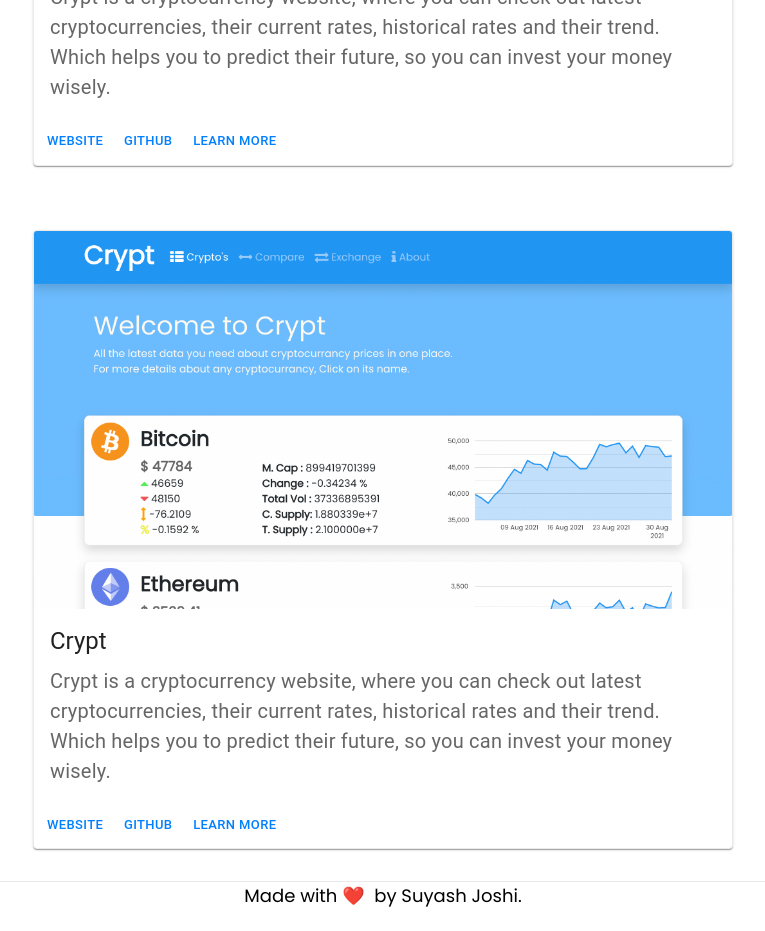
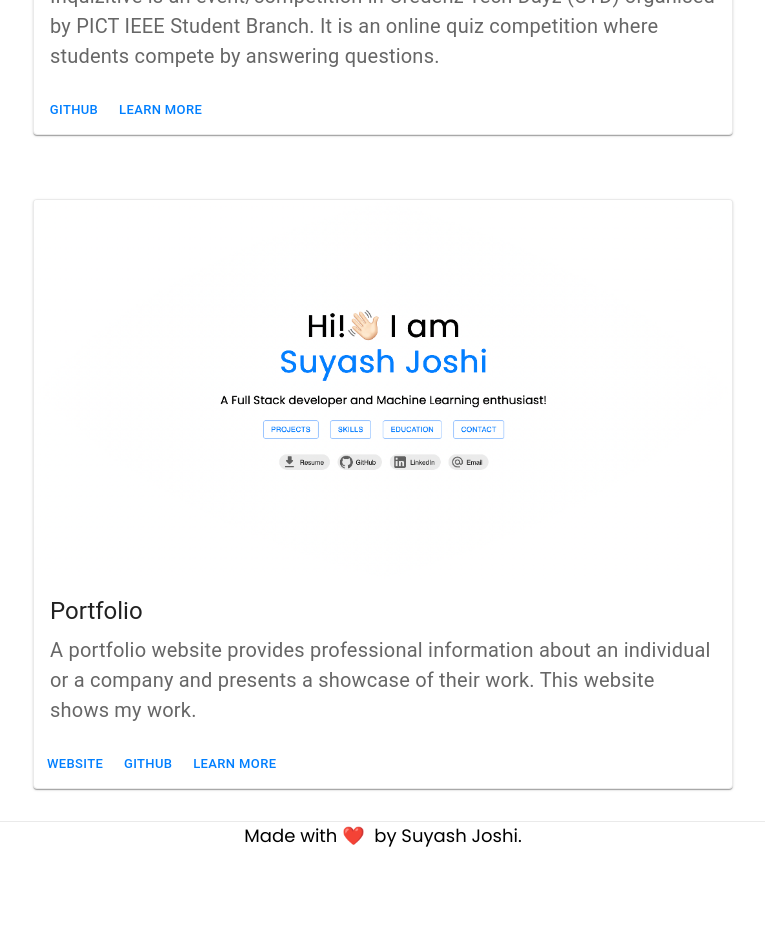
Before and after one commit to SuyashJoshi179/suyashjoshi179.github.io, a Next.js app: page /projects in a window 1280 px wide. Shown: the part 1260-2191 px from the top of the page, without its empty margins (257-1022 px from the left). After the commit the page ends 2131 px from the top, so only its background shows below. Built offline with nearby package versions, Linux system fonts and the light colour scheme.

Commit message:
Projects page done!

```diff
--- a/pages/projects/index.js
+++ b/pages/projects/index.js
@@ -1,33 +1,25 @@
-import { Button, Card, Chip, Stack, ThemeProvider, CardMedia, Typography, CardContent, CardActions, Container, makeStyles, Box } from '@material-ui/core';
+import { Box, Button, Card, CardActions, CardContent, CardMedia, Stack, ThemeProvider, Typography } from '@material-ui/core';
+import AccountTreeIcon from '@mui/icons-material/AccountTree';
+import CloseIcon from '@mui/icons-material/Close';
+import ContactPageIcon from '@mui/icons-material/ContactPage';
+import FunctionsIcon from '@mui/icons-material/Functions';
+import HomeIcon from '@mui/icons-material/Home';
+import LocalLibraryIcon from '@mui/icons-material/LocalLibrary';
+import MenuOpenIcon from '@mui/icons-material/MenuOpen';
 import SpeedDial from '@mui/material/SpeedDial';
+import SpeedDialAction from '@mui/material/SpeedDialAction';
 import SpeedDialIcon from '@mui/material/SpeedDialIcon';
-import SpeedDialAction from '@mui/material/SpeedDialAction';
-import HomeIcon from '@mui/icons-material/Home';
-import AccountTreeIcon from '@mui/icons-material/AccountTree';
-import LocalLibraryIcon from '@mui/icons-material/LocalLibrary';
-import FunctionsIcon from '@mui/icons-material/Functions';
-import ContactPageIcon from '@mui/icons-material/ContactPage';
-import MenuOpenIcon from '@mui/icons-material/MenuOpen';
-import CloseIcon from '@mui/icons-material/Close';
 import Head from 'next/head';
-import { useRouter } from 'next/router';
 import { theme, urls } from '../../public/toggles';
 import styles from '../../styles/Projects.module.css';
 
 export default function Home() {
-    const router = useRouter()
-    const handleClick = (href) => {
-        router.push(href, href, {
-            shallow: true,
-        });
-    };
-
     const actions = [
-        { icon: <HomeIcon />, name: 'Home' },
-        { icon: <AccountTreeIcon />, name: 'Projects' },
-        { icon: <FunctionsIcon />, name: 'Skills' },
-        { icon: <LocalLibraryIcon />, name: 'Education' },
-        { icon: <ContactPageIcon />, name: 'Contact' },
+        { icon: <HomeIcon />, name: 'Home', link: '/' },
+        { icon: <AccountTreeIcon />, name: 'Projects', link: '/projects' },
+        { icon: <FunctionsIcon />, name: 'Skills', link: '/skills' },
+        { icon: <LocalLibraryIcon />, name: 'Education', link: '/education' },
+        { icon: <ContactPageIcon />, name: 'Contact', link: '/contact' },
     ];
 
     return (
@@ -56,6 +48,7 @@
                                     key={action.name}
                                     icon={action.icon}
                                     tooltipTitle={action.name}
+                                    href={action.link}
                                 />
                             ))}
                         </SpeedDial>
@@ -79,51 +72,50 @@
                                 </Typography>
                             </CardContent>
                             <CardActions className={styles.cardcont}>
-                                <Button size="small" onClick={() => handleClick('projects/crypt')}>Website</Button>
-                                <Button size="small" onClick={() => handleClick('projects')}>GitHub</Button>
-                                <Button size="small" onClick={() => handleClick('projects')}>Learn More</Button>
+                                <Button size="small" target="_blank" rel='noreferrer' href={urls.crypt.website} >Website</Button>
+                                <Button size="small" target="_blank" rel='noreferrer' href={urls.crypt.github} >GitHub</Button>
+                                <Button size="small" href='projects/crypt' >Learn More</Button>
                             </CardActions>
                         </Card>
                         <Card sx={{ maxWidth: 700 }} className={styles.card}>
                             <CardMedia
                                 component="img"
                                 width="100%"
-                                image="/Projects/Crypt.png"
-                                alt="Crypt"
+                                image="/Projects/Inquizitive.png"
+                                alt="Inquizitive"
                             />
                             <CardContent className={styles.cardcont}>
                                 <Typography gutterBottom variant="h5" component="div">
-                                    Crypt
+                                    Inquizitive
                                 </Typography>
                                 <Typography variant="body2" color="text.secondary">
-                                    Crypt is a cryptocurrency website, where you can check out latest cryptocurrencies, their current rates, historical rates and their trend. Which helps you to predict their future, so you can invest your money wisely.
+                                    Inquizitive is an event/competition in Credenz Tech Dayz (CTD) organised by PICT IEEE Student Branch. It is an online quiz competition where students compete by answering questions.
                                 </Typography>
                             </CardContent>
                             <CardActions className={styles.cardcont}>
-                                <Button size="small" onClick={() => handleClick('projects/crypt')}>Website</Button>
-                                <Button size="small" onClick={() => handleClick('projects')}>GitHub</Button>
-                                <Button size="small" onClick={() => handleClick('projects')}>Learn More</Button>
+                                <Button size="small" target="_blank" rel='noreferrer' href={urls.inquizitive.github} >GitHub</Button>
+                                <Button size="small" href='projects/crypt' >Learn More</Button>
                             </CardActions>
                         </Card>
                         <Card sx={{ maxWidth: 700 }} className={styles.card}>
                             <CardMedia
                                 component="img"
                                 width="100%"
-                                image="/Projects/Crypt.png"
+                                image="/Projects/Portfolio.png"
                                 alt="Crypt"
                             />
                             <CardContent className={styles.cardcont}>
                                 <Typography gutterBottom variant="h5" component="div">
-                                    Crypt
+                                    Portfolio
                                 </Typography>
                                 <Typography variant="body2" color="text.secondary">
-                                    Crypt is a cryptocurrency website, where you can check out latest cryptocurrencies, their current rates, historical rates and their trend. Which helps you to predict their future, so you can invest your money wisely.
+                                    A portfolio website provides professional information about an individual or a company and presents a showcase of their work. This website shows my work.
                                 </Typography>
                             </CardContent>
                             <CardActions className={styles.cardcont}>
-                                <Button size="small" onClick={() => handleClick('projects/crypt')}>Website</Button>
-                                <Button size="small" onClick={() => handleClick('projects')}>GitHub</Button>
-                                <Button size="small" onClick={() => handleClick('projects')}>Learn More</Button>
+                                <Button size="small" target="_blank" rel='noreferrer' href={urls.portfolio.website} >Website</Button>
+                                <Button size="small" target="_blank" rel='noreferrer' href={urls.portfolio.github} >GitHub</Button>
+                                <Button size="small" href='projects/portfolio' >Learn More</Button>
                             </CardActions>
                         </Card>
                     </Stack>
--- a/public/toggles.js
+++ b/public/toggles.js
@@ -5,6 +5,51 @@
     github: 'https://github.com/SuyashJoshi179/',
     linkedin: 'https://www.linkedin.com/in/suyash-joshi/',
     email: 'mailto:suyash.joshi179@gmail.com',
+    inquizitive: {
+        github: 'https://github.com/credenz/Inquizitive-Frontend',
+    },
+    crypt: {
+        website: 'https://crypt-web.web.app/',
+        github: 'https://github.com/SuyashJoshi179/Crypt-Web',
+        proxy: 'https://cors-proxyserver.herokuapp.com/',
+    },
+    bounce_ball: {
+        github: 'https://github.com/SuyashJoshi179/Bouncing-Ball-Game',
+    },
+    portfolio: {
+        website: '/',
+        github: 'https://github.com/SuyashJoshi179/suyashjoshi179.github.io',
+    },
+    tools: {
+        cpp: 'https://isocpp.org/',
+        python: 'https://www.python.org/',
+        numpy: 'https://numpy.org/',
+        octave: 'https://www.gnu.org/software/octave/index',
+        tensorflow: 'https://www.tensorflow.org/',
+        html: 'https://developer.mozilla.org/en-US/docs/Web/HTML',
+        css: 'https://developer.mozilla.org/en-US/docs/Web/CSS',
+        javascript: 'https://developer.mozilla.org/en-US/docs/Web/JavaScript',
+        react: 'https://reactjs.org/',
+        node: 'https://nodejs.org/en/',
+        mongo: 'https://www.mongodb.com/',
+        express: 'https://expressjs.com/',
+        next: 'https://nextjs.org/',
+        bootstrap: 'https://getbootstrap.com/',
+        jquery: 'https://jquery.com/',
+        materialui: 'https://material-ui.com/',
+        firebase: 'https://firebase.google.com/',
+        firestore: 'https://firebase.google.com/products/firestore/',
+        spark_plan: 'https://firebase.google.com/pricing/',
+        cryptowatch: 'https://cryptowat.ch/products/cryptocurrency-market-data-api',
+        coingecko: 'https://www.coingecko.com/en/api',
+        coinapi: 'https://www.coinapi.io/',
+        cors: 'https://developer.mozilla.org/en-US/docs/Web/HTTP/CORS',
+        cors_anywhere: 'https://github.com/Rob--W/cors-anywhere',
+        heroku: 'https://www.heroku.com/',
+        rest: 'https://en.wikipedia.org/wiki/Representational_state_transfer',
+        google_charts: 'https://developers.google.com/chart',
+        aws: 'https://aws.amazon.com/',
+    },
 };
 
 export const theme = createTheme({
```
Also changed, not shown: pages/404.js (added, +27 -0 lines), pages/index.js (+4 -11 lines), public/Projects/inquizitive.png (added), public/Projects/portfolio.png (added).
